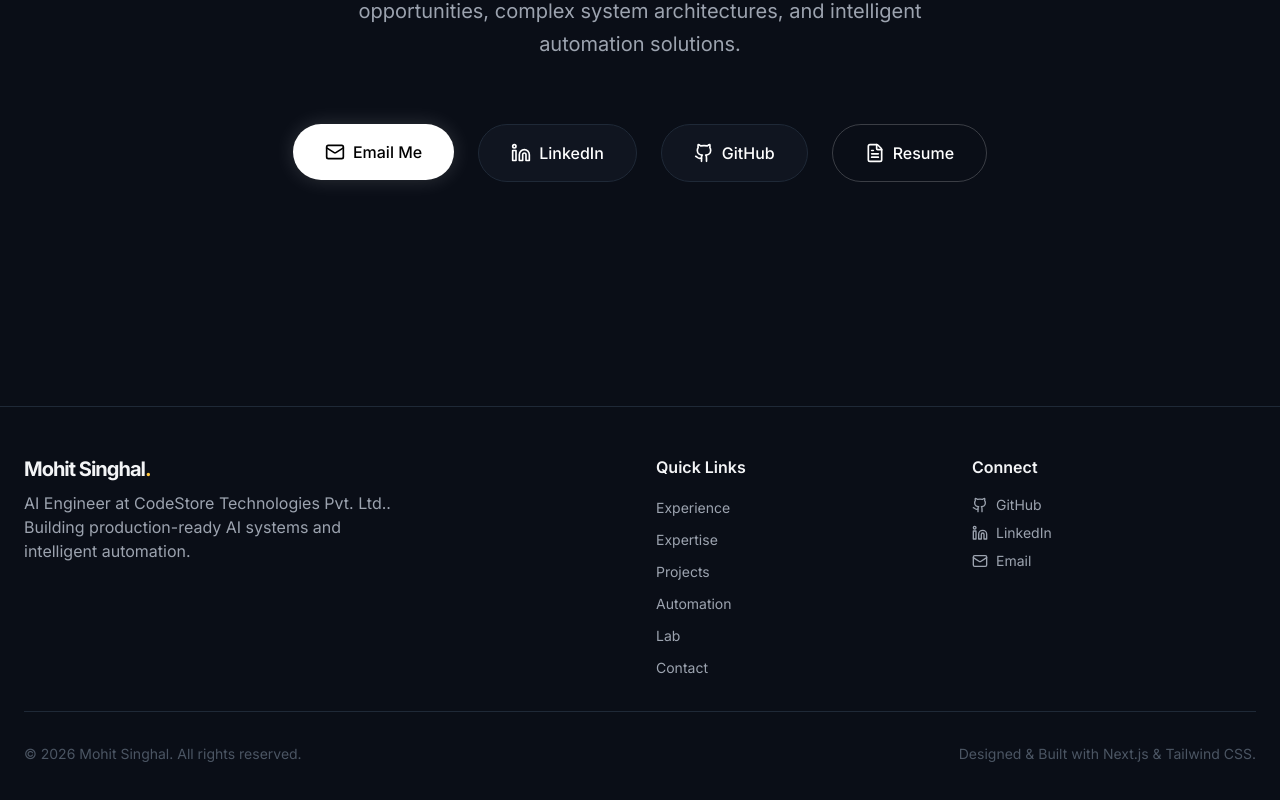
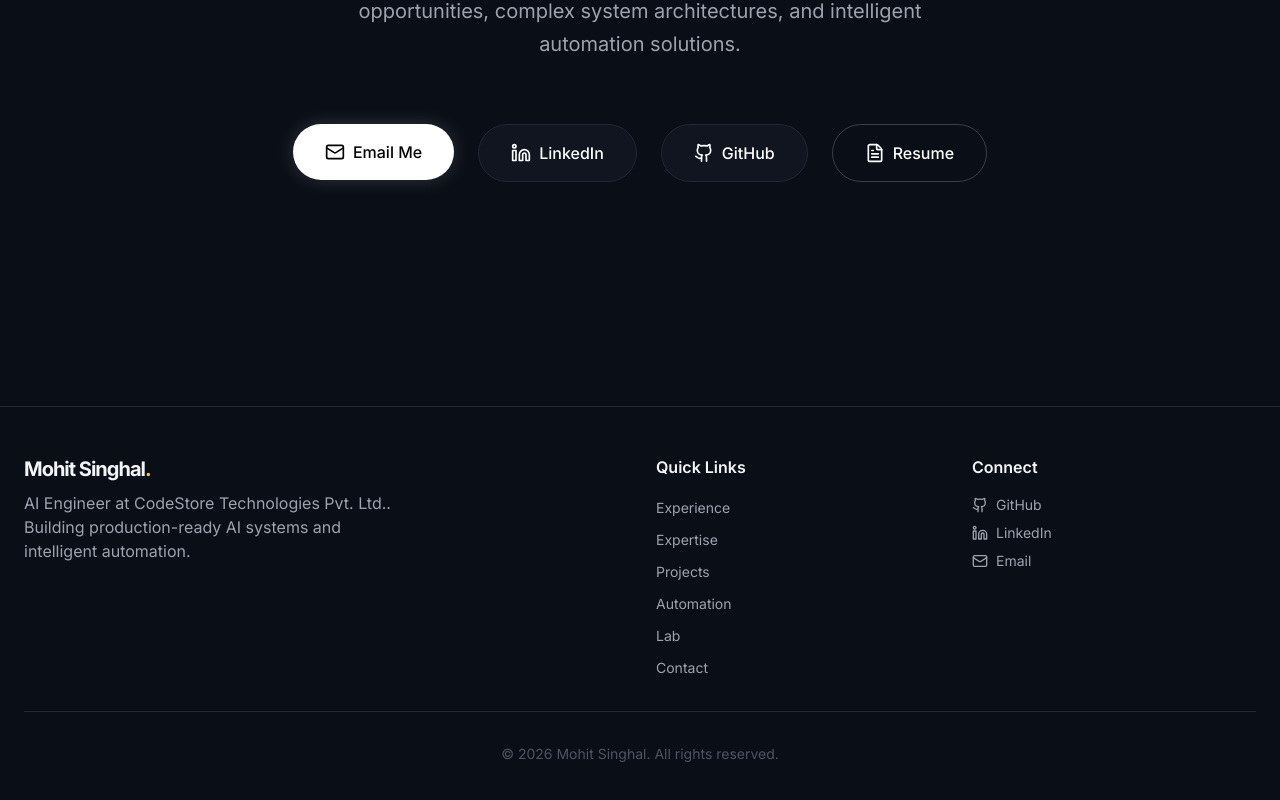
Before and after one commit to mohitsinghal1206/Mohit-Singhal-Portfolio, a Next.js app: page / in a window 1280 px wide. Shown: the part 9002-9802 px from the top of the page. Built offline with nearby package versions, Linux system fonts and the light colour scheme.

Commit message:
style: Remove 'Built with Next.js' text and center footer copyright

```diff
--- a/src/components/layout/footer.tsx
+++ b/src/components/layout/footer.tsx
@@ -67,12 +67,9 @@ export function Footer() {
           </div>
         </div>
 
-        <div className="pt-8 border-t border-border flex flex-col md:flex-row justify-between items-center gap-4">
-          <p className="text-sm text-muted-dark">
+        <div className="pt-8 border-t border-border flex justify-center items-center">
+          <p className="text-sm text-muted-dark text-center">
             © {new Date().getFullYear()} {siteConfig.name}. All rights reserved.
-          </p>
-          <p className="text-sm text-muted-dark">
-            Designed & Built with Next.js & Tailwind CSS.
           </p>
         </div>
       </div>
```
